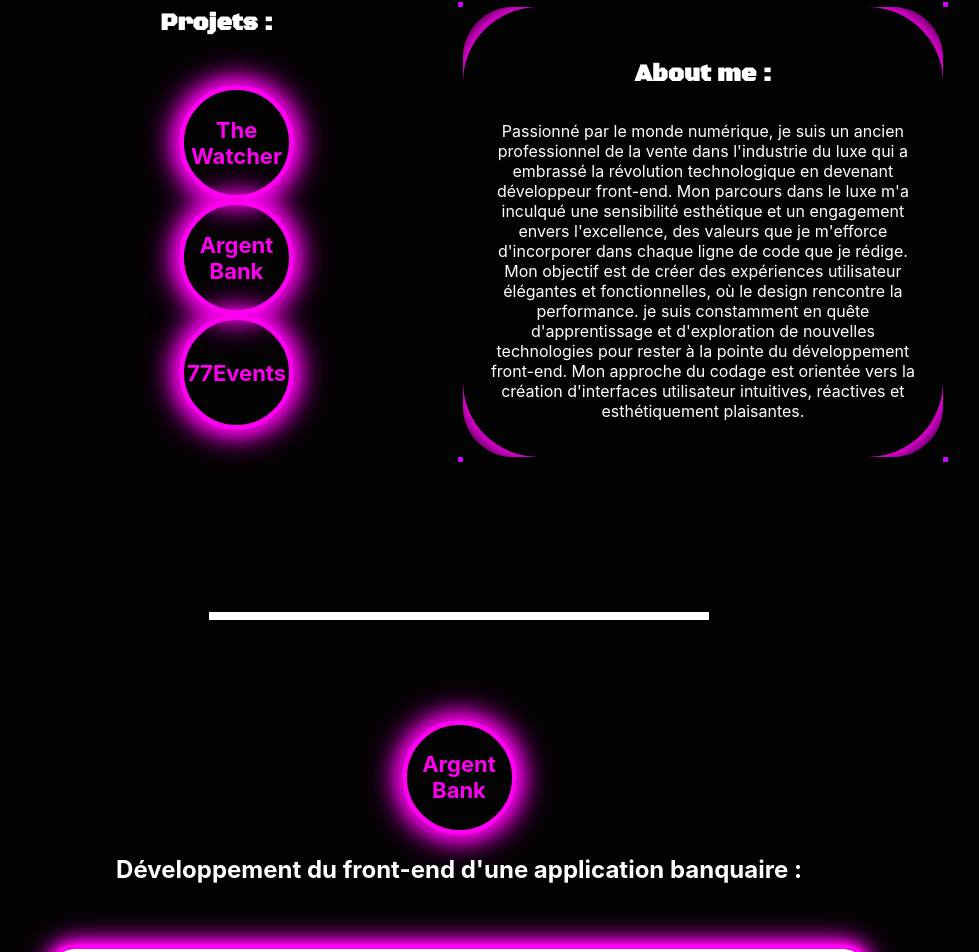
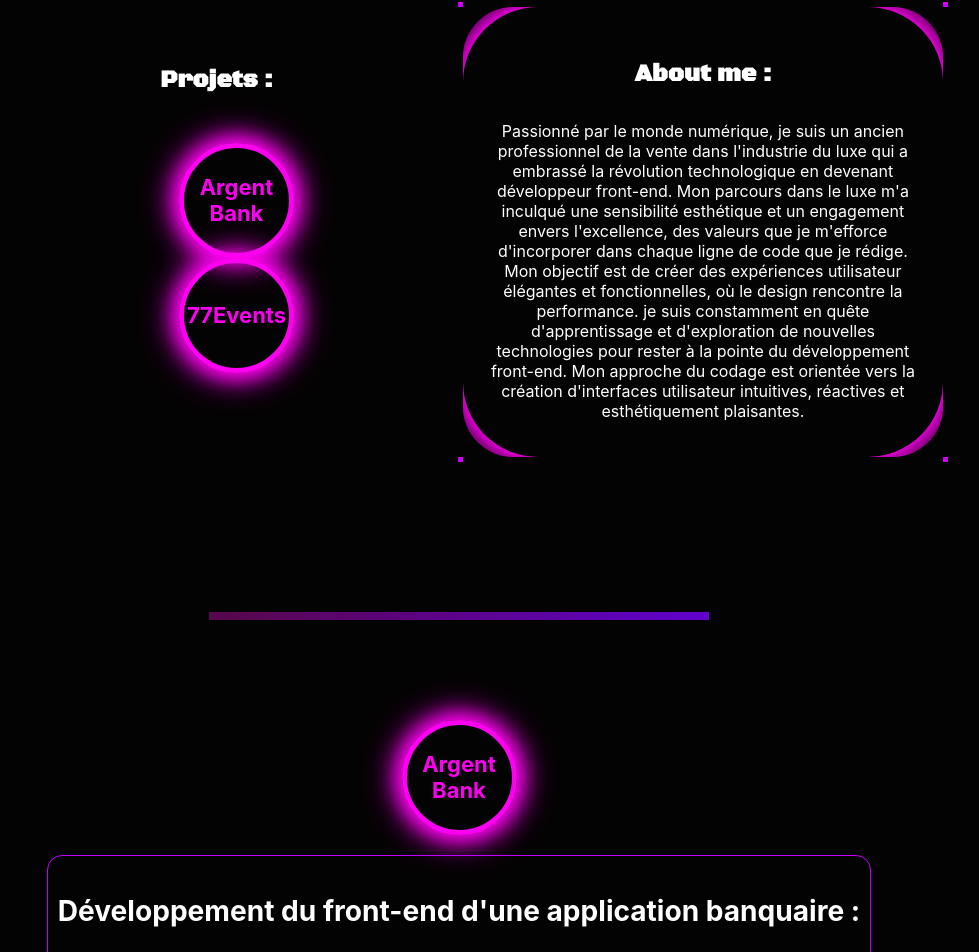
Before and after one commit to Tomhashcat/portfolio, a React (Create React App) app: page / in a window 1280 px wide. Shown: the part 458-1410 px from the top of the page, without its empty margins (181-1160 px from the left). Built offline with nearby package versions, Linux system fonts and the light colour scheme.

Commit message:
:fix link

```diff
--- a/src/components/Separation/Separation.scss
+++ b/src/components/Separation/Separation.scss
@@ -1,9 +1,23 @@
-.separation{
+// Separation.scss
 
+.separation {
+    position: relative;
     width: 500px;
-    border: 4px solid ;
+    height: 8px; /* Ajustez la hauteur de la barre selon vos besoins */
     margin-left: auto;
     margin-right: auto;
     margin-top: 100px;
     margin-bottom: 100px;
-}
+    background: linear-gradient(to right, #6c085d, #7900ff); /* Dégradé de couleurs pour l'effet de néon */
+    opacity: 0.5; /* Opacité initiale */
+    animation: neonEffect 3s linear infinite; /* Utilisation de l'animation neonEffect */
+  }
+
+  @keyframes neonEffect {
+    0%, 100% {
+      opacity: 0.5;
+    }
+    50% {
+      opacity: 1;
+    }
+  }
--- a/src/index.css
+++ b/src/index.css
@@ -3,7 +3,7 @@
 
 body {
   display: flex;
-
+  scroll-behavior: smooth;
   margin: 0;
   font-family: -apple-system, BlinkMacSystemFont, 'Segoe UI', 'Roboto', 'Oxygen','Black Ops One',
     'Ubuntu', 'Cantarell', 'Fira Sans', 'Droid Sans', 'Helvetica Neue',
--- a/src/pages/Bank/Bank.js
+++ b/src/pages/Bank/Bank.js
@@ -1,7 +1,7 @@
 import React from "react";
 import Card from "../../Card/Card";
 import ButtonMenu from "../../components/ButtonMenu/ButtonMenu";
-import { Link } from "react-router-dom";
+
 import imgHome from "../../assets/img/home.png";
 import imgLogin from "../../assets/img/login.png";
 import imgUser from "../../assets/img/user.png";
@@ -10,14 +10,14 @@ import imgSwagg from "../../assets/img/swagg.png";
 function BankPage() {
   return (
     <>
-      <Link to="/*">
+      <a   id="argentBank" href="/*">
         {" "}
-        <ButtonMenu title="Argent Bank" />
-      </Link>
-      <h2>Développement du front-end d'une application banquaire :</h2>
+        <ButtonMenu  title="Argent Bank" />
+      </a>
+     <strong    className="Strong"><h3>Développement du front-end d'une application banquaire :</h3></strong>
       <Card src={imgHome} />
       <article>
-        <h3>Optimisation des Performances et Intégration d'API</h3>
+        <strong>Optimisation des Performances et Intégration d'API</strong>
         <p>
           {" "}
           Au cours de la phase de développement, j'ai entrepris des mesures
@@ -47,10 +47,10 @@ function BankPage() {
 
       <Card src={imgLogin} />
       <article>
-        <h3>
+        <strong>
           Gestion Avancée du Formulaire de Connexion avec Fonction "Se Souvenir
           de Moi"
-        </h3>
+        </strong>
         <p>
           {" "}
           Au sein du processus de développement, une attention particulière a
@@ -86,7 +86,7 @@ function BankPage() {
       </article>
       <Card src={imgUser} />
       <article>
-        <h3>La page utilisateur :</h3>
+        <strong>La page utilisateur :</strong>
         <p>
           Au sein de l'application bancaire, j'ai mis en place une architecture
           utilisant React pour garantir une gestion efficace des comptes et une
@@ -109,7 +109,7 @@ function BankPage() {
 
       <Card src={imgSwagg} />
       <article>
-        <h3>Création de la documentation : </h3>
+        <strong>Création de la documentation : </strong>
         <p>
           Lors de ce projet j'ai développeé un document swagger dans la
           prévision de la phase deux du site. La documentation Swagger que j'ai
--- a/src/pages/Home/Home.js
+++ b/src/pages/Home/Home.js
@@ -1,5 +1,5 @@
 import React from "react";
-import { Link } from "react-router-dom";
+
 import "./Home.scss";
 import ButtonMenu from "../../components/ButtonMenu/ButtonMenu";
 import EventsPage from "../Projects/Events/events";
@@ -40,21 +40,22 @@ function Home() {
         <div className="projets">
           <h4>Projets :</h4>
           <ul>
-            <ButtonMenu to="#" title="The Watcher" />
-            <Link to="/BankPage">
+            <a href="#argentBank">
               <ButtonMenu title="Argent Bank" />
-            </Link>
-            <Link to="/Events">
+            </a>
+            <a href="#77Events">
               <ButtonMenu title="77Events" />
-            </Link>
+            </a>
           </ul>
         </div>
       </div>
+
       <SeparationBarre />
+
       <div className="portfolio">
         <BankPage />
         <SeparationBarre />
-        <EventsPage />
+        <EventsPage   />
       </div>
     </>
   );
--- a/src/pages/Home/Home.scss
+++ b/src/pages/Home/Home.scss
@@ -124,9 +124,15 @@ h4{
 }
 strong{
   font-size: 24px;
-
+  display: flex;
+  flex-wrap: wrap;
+  justify-content: center;
   border: #c300ff solid 1px;
+  border-radius: 15px;
   padding: 10px;
+}
+.Strong{
+  margin-top: 20px;
 }
 .projets{
 margin-bottom: 5%;
--- a/src/pages/Projects/Events/events.js
+++ b/src/pages/Projects/Events/events.js
@@ -1,7 +1,7 @@
 import React from "react";
 import Card from "../../../Card/Card";
 import ButtonMenu from "../../../components/ButtonMenu/ButtonMenu";
-import { Link } from "react-router-dom";
+
 
 import imgSlider from "../../../assets/img/slider.png";
 import imgForm from "../../../assets/img/form.png";
@@ -12,10 +12,10 @@ function EventsPage() {
     return (
 
         <>
-            <Link to="/*">  <ButtonMenu title="77Events" /></Link>
+            <a href="/*" id="77Events">  <ButtonMenu title="77Events" /></a>
 
             <Card src={imgSlider} />
-            <article>
+            <article  >
             <strong> Gestion du slider : </strong><br /> <br />
                 Mon rôle consistait à débugger un slider et à restaurer le bon fonctionnement de la pagination associée.
                 Grâce à une approche méthodique du débogage, j'ai identifié et corrigé les problèmes sous-jacents,
```
Also changed, not shown: src/components/Separation/SeparationBarre.js (+5 -2 lines).
